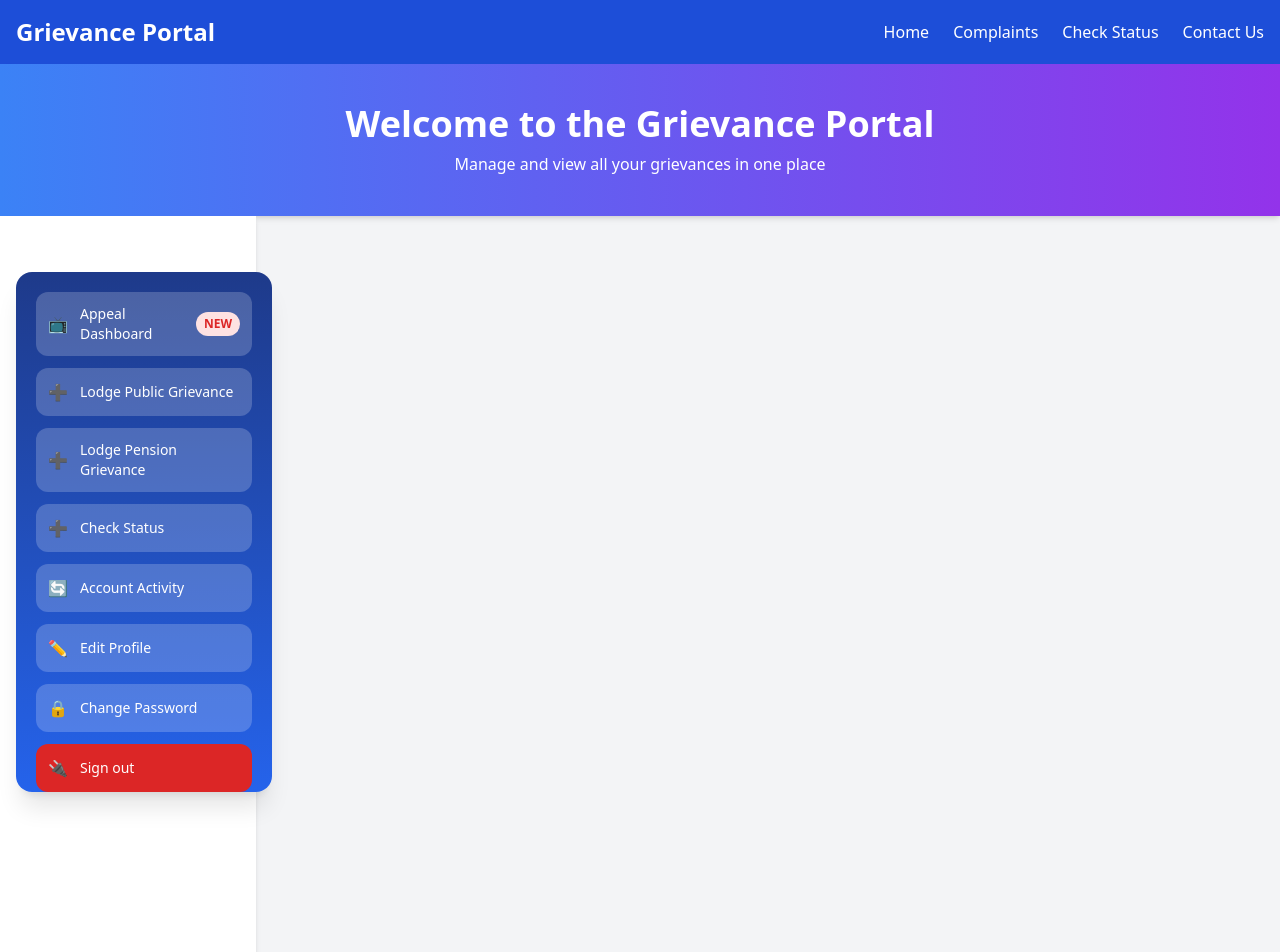
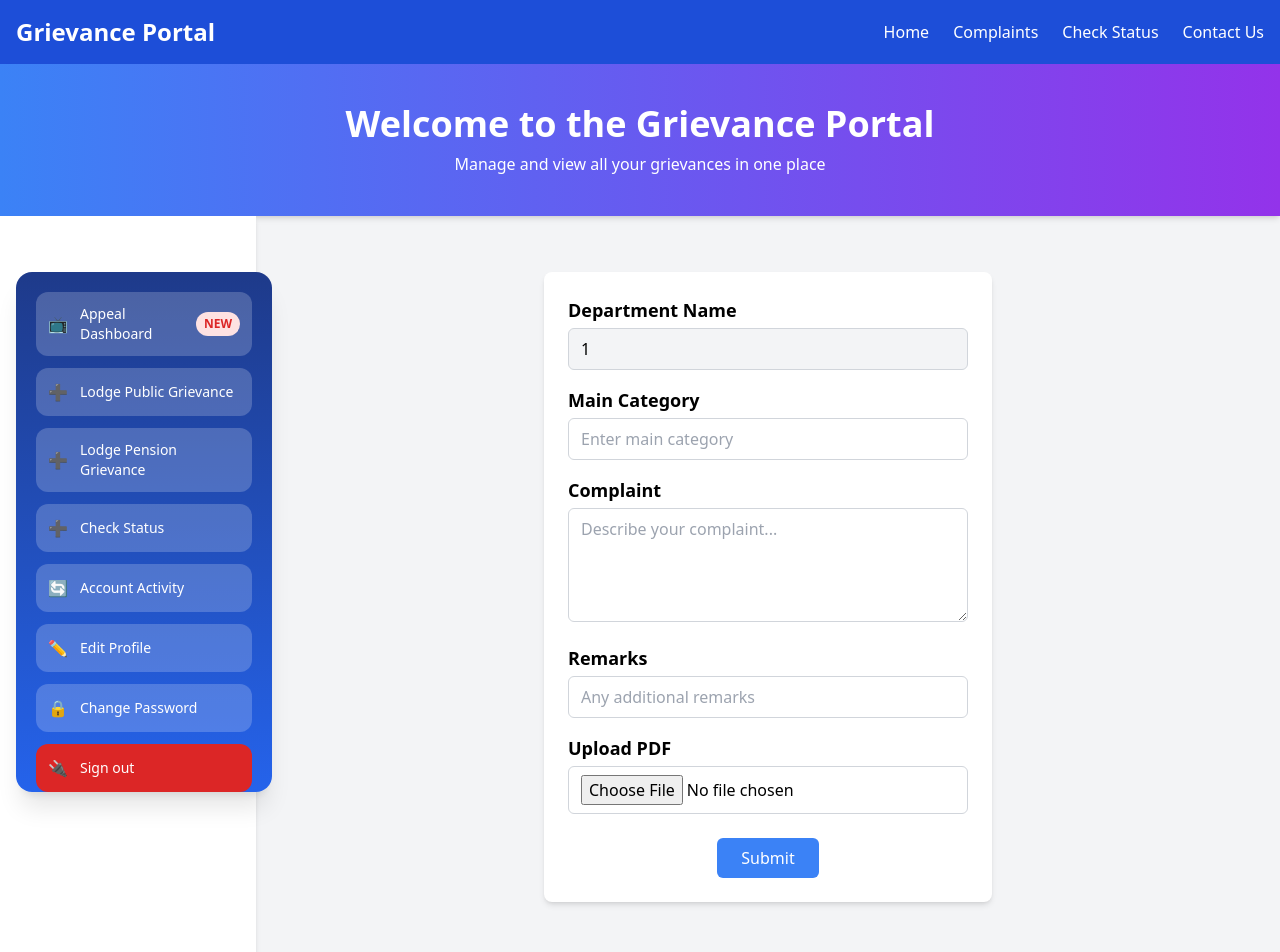
Before and after one commit to sarthaknayyar/aspire-hackathon, a React (Create React App) app in the folder frontend/: page /grievance-form/1 in a window 1280 px wide. Shown: the top 952 px of the page. Built offline with nearby package versions, Linux system fonts and the light colour scheme.

Commit message:
GrievanceForm page added

```diff
--- a/frontend/src/App.js
+++ b/frontend/src/App.js
@@ -11,6 +11,7 @@ import Sidebar from "./components/Sidebar";
 import HomeHeader from "./components/HomeHeader";
 import NewGrievanceOrganisation from "./pages/NewGrievanceOrganisation";
 import ProfilePage from "./pages/ProfilePage"; // Import Profile Page
+import GrievanceForm from "./pages/GrievanceForm"; // Import Grievance Form Page
 
 function App() {
   const [isSidebarOpen, setIsSidebarOpen] = useState(false);
@@ -71,6 +72,7 @@ function App() {
             <Route path="/contact" element={<Contact />} />
             <Route path="/newGrievanceOrganisation" element={<NewGrievanceOrganisation />} />
             <Route path="/profile" element={<ProfilePage />} />
+            <Route path="/grievance-form/:department" element={<GrievanceForm />} />
           </Routes>
         </main>
       </div>
--- /dev/null
+++ b/frontend/src/pages/GrievanceForm.jsx
@@ -0,0 +1,105 @@
+import React, { useState } from 'react';
+import { useParams } from 'react-router-dom';
+
+const GrievanceForm = () => {
+  const { department } = useParams();
+  const [category, setCategory] = useState('');
+  const [complaint, setComplaint] = useState('');
+  const [remarks, setRemarks] = useState('');
+  const [file, setFile] = useState(null);
+
+  const handleFileChange = (e) => {
+    setFile(e.target.files[0]);
+  };
+
+  const handleSubmit = (e) => {
+    e.preventDefault();
+    // You can handle form submission here, e.g., send the data to an API or backend.
+    const formData = new FormData();
+    formData.append('department', department);
+    formData.append('category', category);
+    formData.append('complaint', complaint);
+    formData.append('remarks', remarks);
+    formData.append('file', file);
+
+    // Example: log to the console (replace with your own submission logic)
+    console.log('Form data to be submitted:');
+    for (let [key, value] of formData.entries()) {
+      console.log(`${key}:`, value);
+    }
+  };
+
+  return (
+    <form onSubmit={handleSubmit} className="mx-auto max-w-md mt-10 p-6 bg-white shadow-md rounded-lg">
+  {/* Department Name (Read-only) */}
+  <div className="mb-4">
+    <label className="block text-lg font-bold mb-1">Department Name</label>
+    <div className="bg-gray-100 border border-gray-300 rounded-md px-3 py-2">
+      {department}
+    </div>
+  </div>
+
+  {/* Main Category */}
+  <div className="mb-4">
+    <label className="block text-lg font-bold mb-1">Main Category</label>
+    <input
+      type="text"
+      value={category}
+      onChange={(e) => setCategory(e.target.value)}
+      placeholder="Enter main category"
+      required
+      className="w-full border border-gray-300 rounded-md px-3 py-2 focus:outline-none focus:ring-2 focus:ring-blue-500"
+    />
+  </div>
+
+  {/* Complaint */}
+  <div className="mb-4">
+    <label className="block text-lg font-bold mb-1">Complaint</label>
+    <textarea
+      value={complaint}
+      onChange={(e) => setComplaint(e.target.value)}
+      placeholder="Describe your complaint..."
+      rows="4"
+      required
+      className="w-full border border-gray-300 rounded-md px-3 py-2 focus:outline-none focus:ring-2 focus:ring-blue-500"
+    />
+  </div>
+
+  {/* Remarks */}
+  <div className="mb-4">
+    <label className="block text-lg font-bold mb-1">Remarks</label>
+    <input
+      type="text"
+      value={remarks}
+      onChange={(e) => setRemarks(e.target.value)}
+      placeholder="Any additional remarks"
+      className="w-full border border-gray-300 rounded-md px-3 py-2 focus:outline-none focus:ring-2 focus:ring-blue-500"
+    />
+  </div>
+
+  {/* Upload PDF */}
+  <div className="mb-6">
+    <label className="block text-lg font-bold mb-1">Upload PDF</label>
+    <input
+      type="file"
+      accept="application/pdf"
+      onChange={handleFileChange}
+      className="w-full border border-gray-300 rounded-md px-3 py-2 focus:outline-none focus:ring-2 focus:ring-blue-500"
+    />
+  </div>
+
+  {/* Submit Button */}
+  <div className="flex justify-center">
+    <button
+      type="submit"
+      className="bg-blue-500 text-white px-6 py-2 rounded-md hover:bg-blue-600 focus:outline-none focus:ring-2 focus:ring-blue-500"
+    >
+      Submit
+    </button>
+  </div>
+</form>
+
+  );
+};
+
+export default GrievanceForm;
--- a/frontend/src/pages/NewGrievanceOrganisation.jsx
+++ b/frontend/src/pages/NewGrievanceOrganisation.jsx
@@ -8,6 +8,7 @@ import housingUrbanAffairsGif from "../assets/Housing.gif";
 import healthWelfareGif from "../assets/Health.gif";
 import training from "../assets/Training.gif";
 import { motion } from "framer-motion";
+import { Link } from "react-router-dom";
 
 const Card = ({ icon, title, delay = 0 }) => {
   return (
@@ -76,15 +77,19 @@ const NewGrievanceOrganisation = () => {
         New Grievance Organisation
       </h1>
       <div className="grid grid-cols-1 sm:grid-cols-2 md:grid-cols-3 lg:grid-cols-4 gap-6">
-        {cards.map((card, index) => (
-          // Pass index-based delay for stagger
+      {cards.map((card, index) => (
+        <Link
+          to={`/grievance-form/${card.title}`}
+          key={index}
+          className="block" // Make entire area clickable
+        >
           <Card
-            key={index}
             icon={card.icon}
             title={card.title}
-            delay={index * 0.1} // 0.1s increment per card
+            delay={index * 0.1}
           />
-        ))}
+        </Link>
+      ))}
       </div>
     </div>
   );
```
Also changed, not shown: frontend/src/components/Sidebar.jsx (line endings or trailing spaces).
